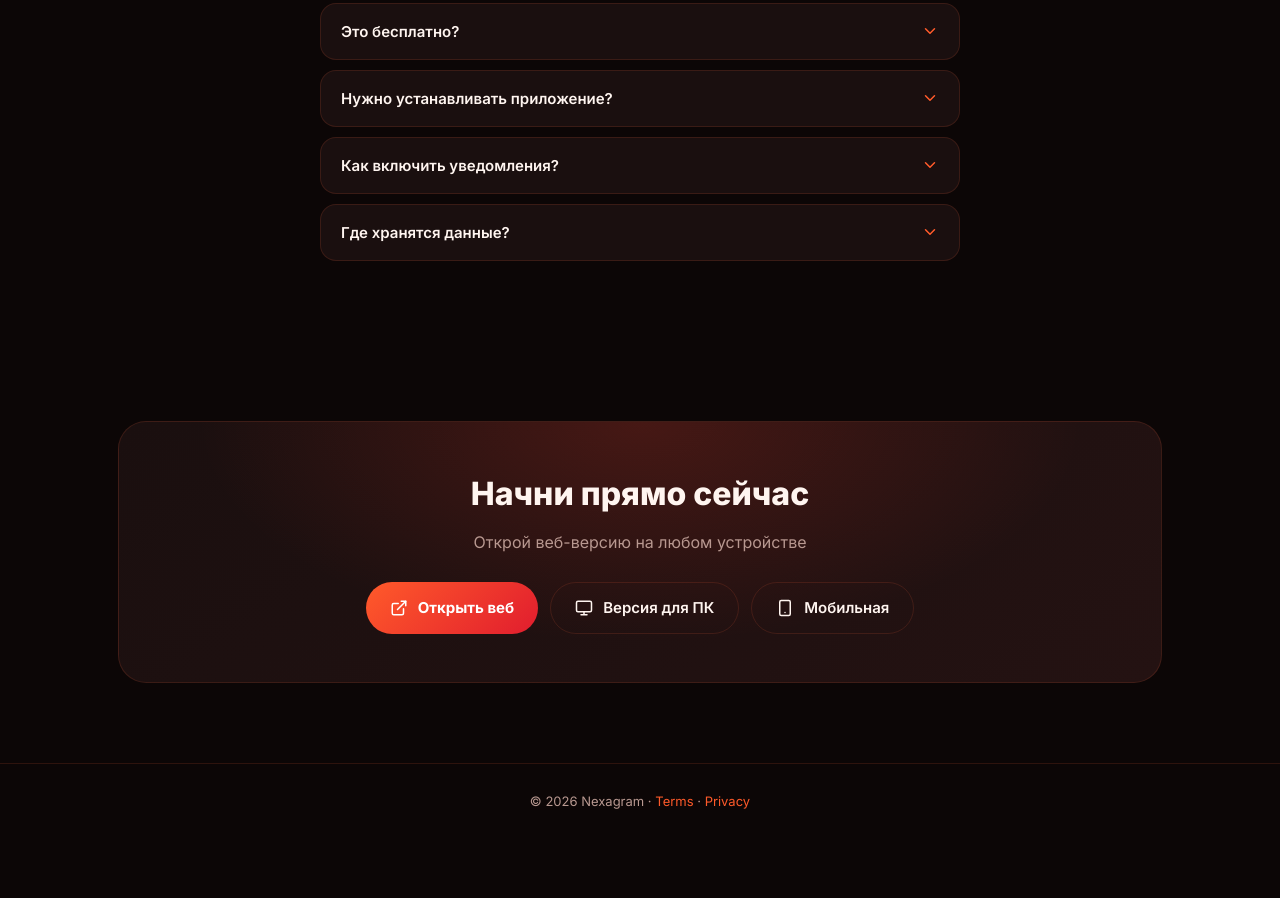
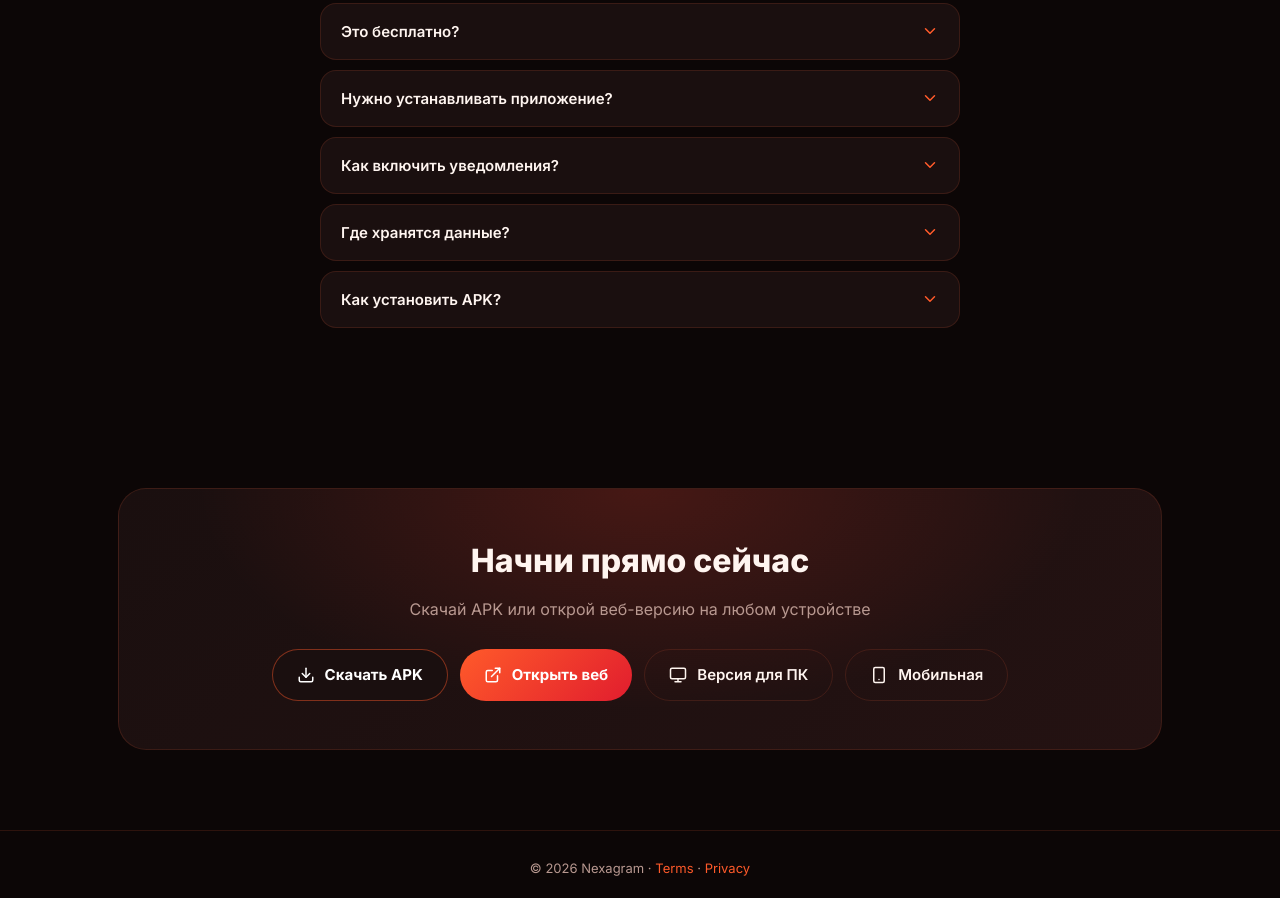
Before and after one commit to nexagram/nexagramlan, a plain HTML site: page index.html in a window 1280 px wide. Shown: the part 1741-2639 px from the top of the page. Before the commit the page ends 2581 px from the top, so only its background shows below. Drawn offline with Linux system fonts and the light colour scheme.

Commit message:
Add files via upload

```diff
--- a/index.html
+++ b/index.html
@@ -172,6 +172,21 @@
   }
   .btn-ghost svg { width: 18px; height: 18px; }
   .btn-ghost:hover { background: rgba(255,255,255,0.04); border-color: rgba(255,90,42,0.35); }
+  .btn-download {
+    display: inline-flex; align-items: center; gap: 10px;
+    background: #1a0f0f;
+    color: #fff;
+    font-weight: 700; font-size: 15px;
+    padding: 14px 24px; border-radius: 999px;
+    border: 1px solid rgba(255,90,42,0.45);
+    transition: transform .15s, box-shadow .15s, background .2s;
+  }
+  .btn-download:hover {
+    transform: translateY(-2px);
+    background: #241212;
+    box-shadow: 0 12px 32px rgba(255,60,40,0.25);
+  }
+  .btn-download svg { width: 18px; height: 18px; }
 
   .phone-wrap {
     display: flex; justify-content: center; align-items: center;
@@ -371,6 +386,7 @@
   <a href="#features" onclick="toggleMenu()" data-i18n="nav_features">Возможности</a>
   <a href="#faq" onclick="toggleMenu()" data-i18n="nav_faq">FAQ</a>
   <a href="#open" onclick="toggleMenu()" data-i18n="nav_open_sec">Открыть</a>
+  <a href="Nexagram.apk" download class="btn-primary" data-i18n="btn_download">Скачать APK</a>
   <a href="https://web.nexagram.site/" class="btn-primary" data-i18n="nav_open">Открыть</a>
 </div>
 
@@ -383,6 +399,10 @@
     <h1 data-i18n-html="hero_title">Мессенджер<br><span>нового уровня</span></h1>
     <p class="lead" data-i18n="hero_lead">Звонки, каналы, истории и группы — всё в одном месте. Быстро, красиво и под твоим контролем.</p>
     <div class="hero-actions">
+      <a href="Nexagram.apk" download class="btn-download">
+        <svg viewBox="0 0 24 24" fill="none" stroke="currentColor" stroke-width="2" stroke-linecap="round" stroke-linejoin="round"><path d="M21 15v4a2 2 0 0 1-2 2H5a2 2 0 0 1-2-2v-4"/><polyline points="7 10 12 15 17 10"/><line x1="12" y1="15" x2="12" y2="3"/></svg>
+        <span data-i18n="btn_download">Скачать APK</span>
+      </a>
       <a href="https://web.nexagram.site/" class="btn-primary">
         <svg viewBox="0 0 24 24" fill="none" stroke="currentColor" stroke-width="2" stroke-linecap="round" stroke-linejoin="round"><path d="M18 13v6a2 2 0 0 1-2 2H5a2 2 0 0 1-2-2V8a2 2 0 0 1 2-2h6"/><polyline points="15 3 21 3 21 9"/><line x1="10" y1="14" x2="21" y2="3"/></svg>
         <span data-i18n="btn_open">Открыть веб</span>
@@ -482,7 +502,7 @@
         <span data-i18n="q2">Нужно устанавливать приложение?</span>
         <svg viewBox="0 0 24 24" fill="none" stroke="currentColor" stroke-width="2" stroke-linecap="round" stroke-linejoin="round"><polyline points="6 9 12 15 18 9"/></svg>
       </button>
-      <div class="faq-a" data-i18n="a2">Нет. Открой в браузере на телефоне или ПК. Для удобства можно добавить сайт на домашний экран.</div>
+      <div class="faq-a" data-i18n="a2">Можно открыть в браузере или скачать APK для Android. Для удобства добавьте сайт на домашний экран.</div>
     </div>
     <div class="faq-item">
       <button type="button" class="faq-q" onclick="toggleFaq(this)">
@@ -498,14 +518,25 @@
       </button>
       <div class="faq-a" data-i18n="a4">Чаты синхронизируются через Firebase Realtime Database. Медиа загружаются в облачное хранилище.</div>
     </div>
+    <div class="faq-item">
+      <button type="button" class="faq-q" onclick="toggleFaq(this)">
+        <span data-i18n="q5">Как установить APK?</span>
+        <svg viewBox="0 0 24 24" fill="none" stroke="currentColor" stroke-width="2" stroke-linecap="round" stroke-linejoin="round"><polyline points="6 9 12 15 18 9"/></svg>
+      </button>
+      <div class="faq-a" data-i18n="a5">Скачайте APK, разрешите установку из неизвестных источников в настройках Android и откройте файл.</div>
+    </div>
   </div>
 </section>
 
 <section id="open">
   <div class="cta-box">
     <h2 data-i18n="cta_title">Начни прямо сейчас</h2>
-    <p data-i18n="cta_sub">Открой веб-версию на любом устройстве</p>
+    <p data-i18n="cta_sub">Скачай APK или открой веб-версию на любом устройстве</p>
     <div class="cta-row">
+      <a href="Nexagram.apk" download class="btn-download">
+        <svg viewBox="0 0 24 24" fill="none" stroke="currentColor" stroke-width="2" stroke-linecap="round" stroke-linejoin="round"><path d="M21 15v4a2 2 0 0 1-2 2H5a2 2 0 0 1-2-2v-4"/><polyline points="7 10 12 15 17 10"/><line x1="12" y1="15" x2="12" y2="3"/></svg>
+        <span data-i18n="btn_download">Скачать APK</span>
+      </a>
       <a href="https://web.nexagram.site/" class="btn-primary">
         <svg viewBox="0 0 24 24" fill="none" stroke="currentColor" stroke-width="2" stroke-linecap="round" stroke-linejoin="round"><path d="M18 13v6a2 2 0 0 1-2 2H5a2 2 0 0 1-2-2V8a2 2 0 0 1 2-2h6"/><polyline points="15 3 21 3 21 9"/><line x1="10" y1="14" x2="21" y2="3"/></svg>
         <span data-i18n="btn_open">Открыть веб</span>
@@ -523,7 +554,7 @@
 </section>
 
 <footer>
-  <p>© <span id="y"></span> Nexagram · <a href="https://web.nexagram.site/terms">Terms</a> · <a href="https://web.nexagram.site/privacy">Privacy</a></p>
+  <p>© <span id="y"></span> Nexagram · <a href="https://nexagram.site/terms">Terms</a> · <a href="https://nexagram.site/privacy">Privacy</a></p>
 </footer>
 
 <script>
@@ -534,6 +565,7 @@
       hero_title: 'Мессенджер<br><span>нового уровня</span>',
       hero_lead: 'Звонки, каналы, истории и группы — всё в одном месте. Быстро, красиво и под твоим контролем.',
       btn_open: 'Открыть веб', btn_more: 'Подробнее', btn_pc: 'Версия для ПК', btn_app: 'Мобильная',
+      btn_download: 'Скачать APK',
       demo_name: 'Аня', demo_online: 'в сети', demo_placeholder: 'Сообщение...',
       feat_title: 'Всё, что нужно', feat_sub: 'Современный мессенджер без лишнего шума',
       f1_t: 'Чаты и группы', f1_d: 'Личные сообщения, группы и каналы с админами, закрепами и поиском.',
@@ -544,10 +576,11 @@
       f6_t: 'RU / EN', f6_d: 'Полная локализация интерфейса — переключай язык в один тап.',
       faq_title: 'Частые вопросы', faq_sub: 'Коротко о главном',
       q1: 'Это бесплатно?', a1: 'Да. Nexagram можно использовать бесплатно, без скрытых подписок и рекламы в чатах.',
-      q2: 'Нужно устанавливать приложение?', a2: 'Нет. Открой в браузере на телефоне или ПК. Для удобства можно добавить сайт на домашний экран.',
+      q2: 'Нужно устанавливать приложение?', a2: 'Можно открыть в браузере или скачать APK для Android. Для удобства добавьте сайт на домашний экран.',
       q3: 'Как включить уведомления?', a3: 'В настройках нажми «Включить уведомления» и разреши их в браузере. Для пушей при закрытом сайте нужен FCM (Cloud Functions).',
       q4: 'Где хранятся данные?', a4: 'Чаты синхронизируются через Firebase Realtime Database. Медиа загружаются в облачное хранилище.',
-      cta_title: 'Начни прямо сейчас', cta_sub: 'Открой веб-версию на любом устройстве',
+      q5: 'Как установить APK?', a5: 'Скачайте APK, разрешите установку из неизвестных источников в настройках Android и откройте файл.',
+      cta_title: 'Начни прямо сейчас', cta_sub: 'Скачай APK или открой веб-версию на любом устройстве',
       msgs: [
         { t: 'in', text: 'Доброе утро ☀️', time: '9:30' },
         { t: 'in', text: 'Как спалось?', time: '9:30' },
@@ -562,6 +595,7 @@
       hero_title: 'A messenger<br><span>built differently</span>',
       hero_lead: 'Calls, channels, stories and groups — all in one place. Fast, polished, under your control.',
       btn_open: 'Open web', btn_more: 'Learn more', btn_pc: 'Desktop', btn_app: 'Mobile',
+      btn_download: 'Download APK',
       demo_name: 'Anya', demo_online: 'online', demo_placeholder: 'Message...',
       feat_title: 'Everything you need', feat_sub: 'A modern messenger without the noise',
       f1_t: 'Chats & groups', f1_d: 'DMs, groups and channels with admins, pins and search.',
@@ -572,10 +606,11 @@
       f6_t: 'RU / EN', f6_d: 'Full UI localization — switch language in one tap.',
       faq_title: 'FAQ', faq_sub: 'Short answers',
       q1: 'Is it free?', a1: 'Yes. Nexagram is free to use — no hidden subscriptions or ads in chats.',
-      q2: 'Do I need to install an app?', a2: 'No. Open it in the browser on phone or PC. You can add it to your home screen.',
+      q2: 'Do I need to install an app?', a2: 'You can open it in the browser or download the Android APK. You can also add the site to your home screen.',
       q3: 'How do I enable notifications?', a3: 'In Settings tap “Enable notifications” and allow them in the browser. Background push needs FCM Cloud Functions.',
       q4: 'Where is data stored?', a4: 'Chats sync via Firebase Realtime Database. Media is uploaded to cloud storage.',
-      cta_title: 'Start now', cta_sub: 'Open the web app on any device',
+      q5: 'How do I install the APK?', a5: 'Download the APK, allow installs from unknown sources in Android settings, then open the file.',
+      cta_title: 'Start now', cta_sub: 'Download the APK or open the web app on any device',
       msgs: [
         { t: 'in', text: 'Good morning ☀️', time: '9:30' },
         { t: 'in', text: 'How did you sleep?', time: '9:30' },
```
Also changed, not shown: 1 other file.
